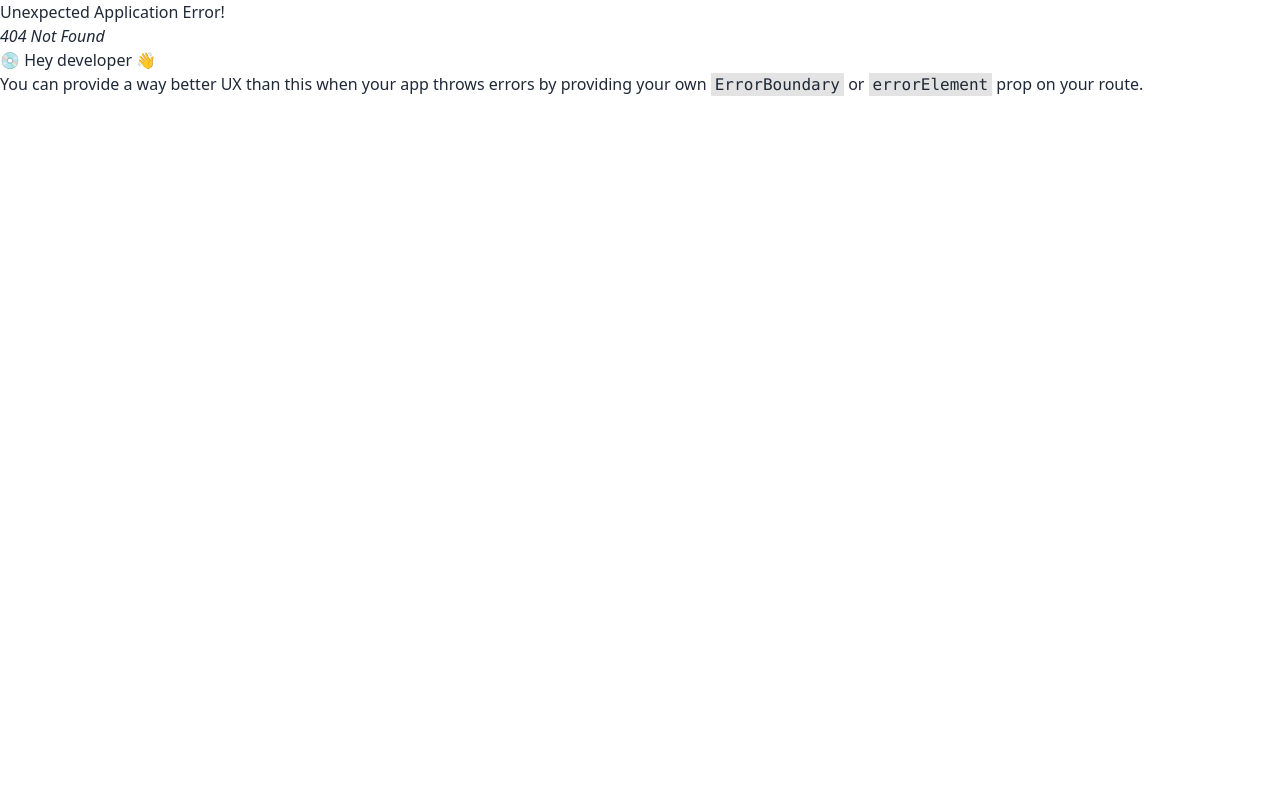
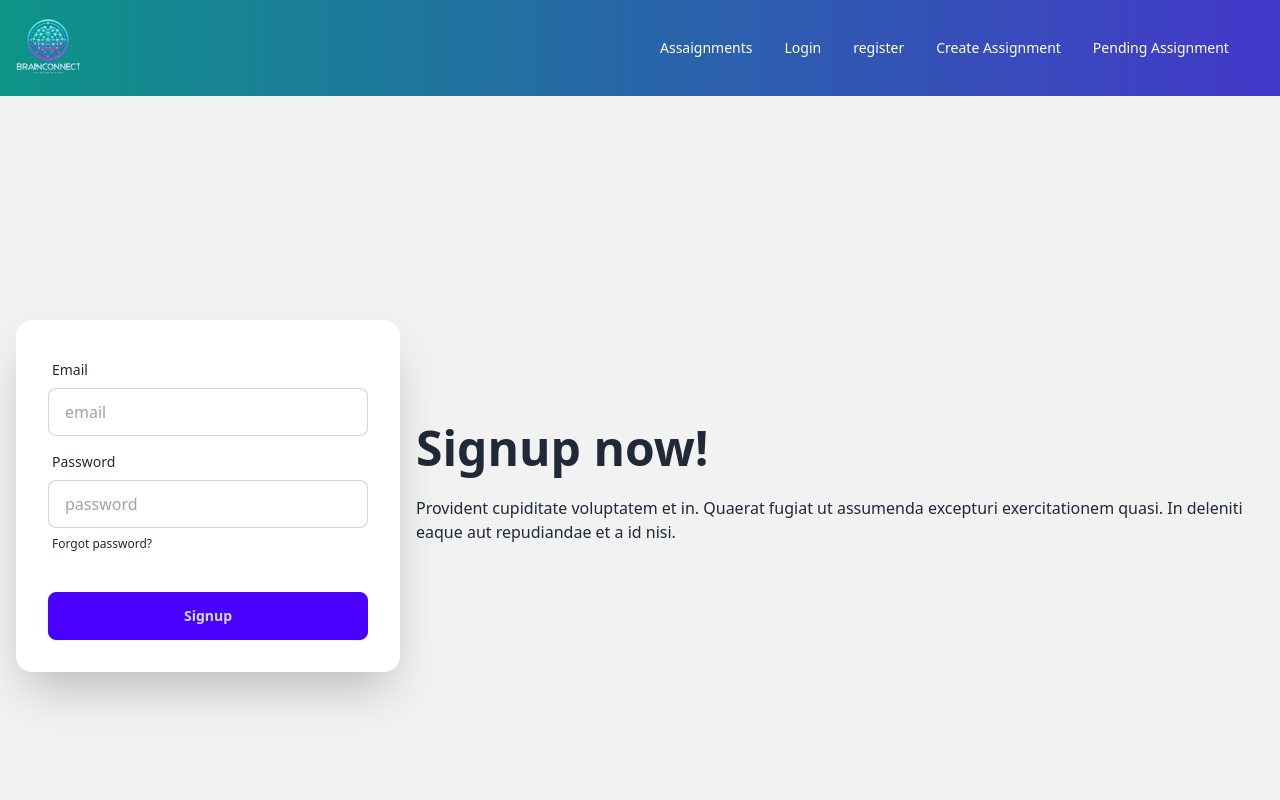
Before and after one commit to abdullah-al-mohammad/online-group-study, a React (Vite) app: page /login in a window 1280 px wide. Before the commit this address had no page. Shown: the top 800 px of the page. Built offline with nearby package versions, Linux system fonts and the light colour scheme; no server answers.

Commit message:
add firbase sweetalert login page

```diff
--- a/package.json
+++ b/package.json
@@ -10,11 +10,14 @@
     "preview": "vite preview"
   },
   "dependencies": {
+    "dotenv": "^16.4.7",
+    "firebase": "^11.3.1",
     "react": "^19.0.0",
     "react-dom": "^19.0.0",
     "react-hook-form": "^7.54.2",
     "react-icons": "^5.5.0",
-    "react-router": "^7.2.0"
+    "react-router": "^7.2.0",
+    "sweetalert2": "^11.17.2"
   },
   "devDependencies": {
     "@eslint/js": "^9.19.0",
--- /dev/null
+++ b/src/Hooks/useAuth.jsx
@@ -0,0 +1,9 @@
+import { useContext } from 'react'
+import { AuthContext } from '../Provider/AuthProvider'
+
+const useAuth = () => {
+    const auth = useContext(AuthContext)
+  return auth
+}
+
+export default useAuth
--- /dev/null
+++ b/src/Provider/AuthProvider.jsx
@@ -0,0 +1,61 @@
+import { createContext, useEffect, useState } from "react"
+import { createUserWithEmailAndPassword, getAuth, onAuthStateChanged, signInWithEmailAndPassword, updateProfile } from "firebase/auth";
+import { app } from "../firebase/Firebase.config";
+// import app from '../firebase/Firebase.config/app'
+
+export const AuthContext = createContext(null)
+
+const auth  = getAuth(app)
+const AuthProvider = ({children}) => {
+const [user, setUser] = useState(null)
+const [loading, setLoaing] = useState(true)
+
+// login User
+const loginUser = (email, password)=>{
+  setLoaing(true)
+ return signInWithEmailAndPassword(auth, email, password)
+}
+// create user account
+const signUpUser = (email, password)=>{
+    setLoaing(true)
+  return createUserWithEmailAndPassword(auth, email, password)
+}
+
+// update profile
+const updateUserProfile = (name, photo)=>{
+  return updateProfile(auth.currentUser, {
+    displayName: name,
+    photoUrl: photo
+  })
+}
+// auth state change
+useEffect(()=>{
+const unsubsCribe = onAuthStateChanged(auth, (currentUser)=>{
+  setLoaing(false)
+  setUser(currentUser)
+  if(currentUser){
+    console.log(currentUser);
+  }else{
+    // console.error(error);
+
+  }
+})
+ return ()=>{
+  return unsubsCribe()
+}
+},[])
+    const authInfo={
+        user,
+        loading,
+        signUpUser,
+        updateUserProfile,
+        loginUser
+    }
+  return (
+    <AuthContext.Provider value={authInfo}>
+        {children}
+    </AuthContext.Provider>
+  )
+}
+
+export default AuthProvider
--- a/src/Route/Root.jsx
+++ b/src/Route/Root.jsx
@@ -2,6 +2,7 @@ import { createBrowserRouter } from "react-router";
 import Main from "../Laout/Main/Main";
 import Home from "../pages/Home/Home/Home";
 import SignUp from "../Signup/SignUp";
+import Login from "../login/Login";
 
 
 export const router = createBrowserRouter([
@@ -16,6 +17,10 @@ export const router = createBrowserRouter([
             {
                 path: '/signup',
                 element: <SignUp></SignUp>
+            },
+            {
+                path: '/login',
+                element: <Login></Login>
             }
         ]
     }
--- a/src/Signup/SignUp.jsx
+++ b/src/Signup/SignUp.jsx
@@ -1,8 +1,36 @@
 import { useForm } from "react-hook-form";
+import useAuth from "../Hooks/useAuth";
+import Swal from "sweetalert2";
+import { useNavigate } from "react-router";
 
 const SignUp = () => {
+  const {signUpUser, updateUserProfile} = useAuth()
   const { register, reset, handleSubmit, formState: { errors } } = useForm();
-  const onSubmit = data => console.log(data.name, data.photoURL, data.email, data.password);
+  const navigate = useNavigate()
+  const onSubmit = data => {
+    signUpUser(data.email, data.password)
+    .then(result => {
+      const loggedUser = result.user
+      console.log(loggedUser);
+      updateUserProfile(data.name, data.photoURL)
+      reset()
+      .then(() =>{
+        if (loggedUser) {
+          Swal.fire({
+            position: "top-end",
+            icon: "success",
+            title: "Signup successfully",
+            showConfirmButton: false,
+            timer: 1500
+          });
+        }
+        navigate('/')
+      })
+    }).catch(error => {
+      console.log(error);
+
+    })
+  };
   return (
     <div className="hero bg-base-200 min-h-screen">
       <div className="hero-content flex-col lg:flex-row-reverse">
--- /dev/null
+++ b/src/firebase/Firebase.config.js
@@ -0,0 +1,17 @@
+// Import the functions you need from the SDKs you need
+import { initializeApp } from "firebase/app";
+// TODO: Add SDKs for Firebase products that you want to use
+// https://firebase.google.com/docs/web/setup#available-libraries
+
+// Your web app's Firebase configuration
+const firebaseConfig = {
+  apiKey: import.meta.env.VITE_apiKey,
+  authDomain: import.meta.env.VITE_authDomain,
+  projectId: import.meta.env.VITE_projectId,
+  storageBucket: import.meta.env.VITE_storageBucket,
+  messagingSenderId: import.meta.env.VITE_messagingSenderId,
+  appId: import.meta.env.VITE_appId,
+};
+
+// Initialize Firebase
+export const  app = initializeApp(firebaseConfig);
--- /dev/null
+++ b/src/login/Login.jsx
@@ -0,0 +1,112 @@
+import React from "react";
+import useAuth from "../Hooks/useAuth";
+import Swal from "sweetalert2";
+import { useForm } from "react-hook-form";
+import { useNavigate } from "react-router";
+
+const Login = () => {
+  const { loginUser } = useAuth();
+  const navigate = useNavigate()
+  const {
+    register,
+    reset,
+    handleSubmit,
+    formState: { errors },
+  } = useForm();
+
+  const onSubmit = (data) => {
+    loginUser(data.email, data.password).then((result) => {
+      const user = reset.user;
+      if (user) {
+        Swal.fire({
+          position: "top-end",
+          icon: "success",
+          title: "Signup successfully",
+          showConfirmButton: false,
+          timer: 1500,
+        });
+      }
+      navigate('/')
+    });
+  };
+  return (
+    <div className="hero bg-base-200 min-h-screen">
+      <div className="hero-content flex-col lg:flex-row-reverse">
+        <div className="text-center lg:text-left">
+          <h1 className="text-5xl font-bold">Signup now!</h1>
+          <p className="py-6">
+            Provident cupiditate voluptatem et in. Quaerat fugiat ut assumenda
+            excepturi exercitationem quasi. In deleniti eaque aut repudiandae et
+            a id nisi.
+          </p>
+        </div>
+        <div className="card bg-base-100 w-full max-w-sm shrink-0 shadow-2xl">
+          <form onSubmit={handleSubmit(onSubmit)} className="card-body">
+            <div className="form-control">
+              <label className="label">
+                <span className="label-text">Email</span>
+              </label>
+              <input
+                type="email"
+                placeholder="email"
+                {...register("email", { required: true })}
+                className="input input-bordered"
+                required
+              />
+              {errors.email && (
+                <span className="text-red-500">Email Address is required</span>
+              )}
+            </div>
+            <div className="form-control">
+              <label className="label">
+                <span className="label-text">Password</span>
+              </label>
+              <input
+                type="password"
+                placeholder="password"
+                {...register("password", {
+                  required: true,
+                  minLength: 6,
+                  maxLength: 20,
+                  pattern:
+                    /^(?=.*[a-z])(?=.*[A-Z])(?=.*\d)(?=.*[@#$%^&*])[a-zA-Z\d@#$%^&*]+$/,
+                })}
+                className="input input-bordered"
+                required
+              />
+              {errors.password?.type === "required" && (
+                <span className="text-red-500">password is required</span>
+              )}
+              {errors.password?.type === "minLength" && (
+                <span className="text-red-500">
+                  password must be 6 characters
+                </span>
+              )}
+              {errors.password?.type === "maxLength" && (
+                <span className="text-red-500">
+                  password must be less than 20 characters
+                </span>
+              )}
+              {errors.password?.type === "pattern" && (
+                <span className="text-red-500">
+                  Password must contain at least one uppercase letter, one
+                  lowercase letter, one number, and one special character.
+                </span>
+              )}
+              <label className="label">
+                <a href="#" className="label-text-alt link link-hover">
+                  Forgot password?
+                </a>
+              </label>
+            </div>
+            <div className="form-control mt-6">
+              <button className="btn btn-primary">Signup</button>
+            </div>
+          </form>
+        </div>
+      </div>
+    </div>
+  );
+};
+
+export default Login;
--- a/src/main.jsx
+++ b/src/main.jsx
@@ -1,13 +1,16 @@
-import { StrictMode } from 'react'
-import { createRoot } from 'react-dom/client'
-import './index.css'
-import { RouterProvider } from 'react-router'
-import { router } from './Route/Root.jsx'
+import { StrictMode } from "react";
+import { createRoot } from "react-dom/client";
+import "./index.css";
+import { RouterProvider } from "react-router";
+import { router } from "./Route/Root.jsx";
+import AuthProvider from "./Provider/AuthProvider.jsx";
 
-createRoot(document.getElementById('root')).render(
+createRoot(document.getElementById("root")).render(
   <StrictMode>
-    <div className='max-w-screen-2xl mx-auto'>
-      <RouterProvider router={router} />
-    </div>
-  </StrictMode>,
-)
+    <AuthProvider>
+      <div className="max-w-screen-2xl mx-auto">
+        <RouterProvider router={router} />
+      </div>
+    </AuthProvider>
+  </StrictMode>
+);
--- a/src/pages/Home/Banner/Banner.jsx
+++ b/src/pages/Home/Banner/Banner.jsx
@@ -1,4 +1,4 @@
-import React from "react";
+
 import { Link } from "react-router";
 import './banner.css'
 
--- a/src/shared/Footer/Footer.jsx
+++ b/src/shared/Footer/Footer.jsx
@@ -27,7 +27,7 @@ const Footer = () => {
                 width="24"
                 height="24"
                 viewBox="0 0 24 24"
-                class="fill-current"
+                className="fill-current"
               >
                 <path d="M24 4.557c-.883.392-1.832.656-2.828.775 1.017-.609 1.798-1.574 2.165-2.724-.951.564-2.005.974-3.127 1.195-.897-.957-2.178-1.555-3.594-1.555-3.179 0-5.515 2.966-4.797 6.045-4.091-.205-7.719-2.165-10.148-5.144-1.29 2.213-.669 5.108 1.523 6.574-.806-.026-1.566-.247-2.229-.616-.054 2.281 1.581 4.415 3.949 4.89-.693.188-1.452.232-2.224.084.626 1.956 2.444 3.379 4.6 3.419-2.07 1.623-4.678 2.348-7.29 2.04 2.179 1.397 4.768 2.212 7.548 2.212 9.142 0 14.307-7.721 13.995-14.646.962-.695 1.797-1.562 2.457-2.549z"></path>
               </svg>
@@ -38,7 +38,7 @@ const Footer = () => {
                 width="24"
                 height="24"
                 viewBox="0 0 24 24"
-                class="fill-current"
+                className="fill-current"
               >
                 <path d="M19.615 3.184c-3.604-.246-11.631-.245-15.23 0-3.897.266-4.356 2.62-4.385 8.816.029 6.185.484 8.549 4.385 8.816 3.6.245 11.626.246 15.23 0 3.897-.266 4.356-2.62 4.385-8.816-.029-6.185-.484-8.549-4.385-8.816zm-10.615 12.816v-8l8 3.993-8 4.007z"></path>
               </svg>
@@ -49,7 +49,7 @@ const Footer = () => {
                 width="24"
                 height="24"
                 viewBox="0 0 24 24"
-                class="fill-current"
+                className="fill-current"
               >
                 <path d="M9 8h-3v4h3v12h5v-12h3.642l.358-4h-4v-1.667c0-.955.192-1.333 1.115-1.333h2.885v-5h-3.808c-3.596 0-5.192 1.583-5.192 4.615v3.385z"></path>
               </svg>
--- a/src/shared/Navbar/Navbar.jsx
+++ b/src/shared/Navbar/Navbar.jsx
@@ -6,13 +6,19 @@ const Navbar = () => {
   const navLinks = (
     <>
       <li>
-        <Link to={'assignment'}>assaignments</Link>
+        <Link to={'assignment'}>Assaignments</Link>
       </li>
       <li>
-        <Link to={'login'}>login</Link>
+        <Link to={'login'}>Login</Link>
       </li>
       <li>
         <Link to={'signup'}>register</Link>
+      </li>
+      <li>
+        <Link to={'createassignment'}>Create Assignment</Link>
+      </li>
+      <li>
+        <Link to={'createassignment'}>Pending Assignment</Link>
       </li>
     </>
   );
```
Also changed, not shown: src/pages/Home/Feature/FeatureCard.jsx (+6 -8 lines), 1 other file (tests, documents, lock files or other folders).
